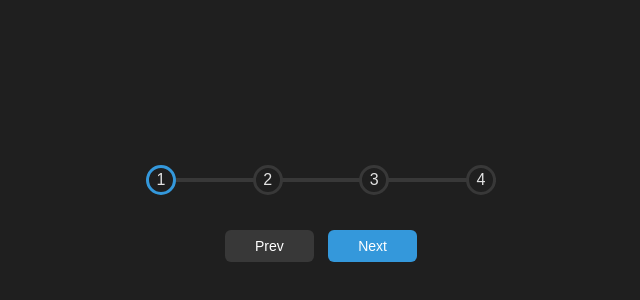
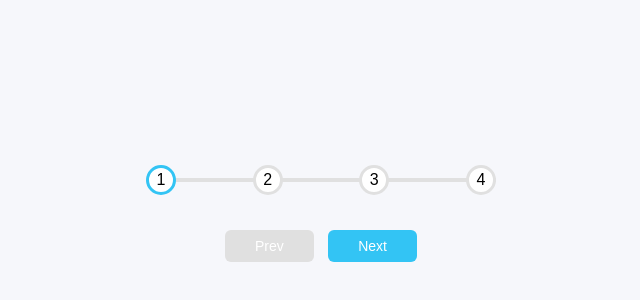
Before and after one commit to MPRCode/Progress-Steps, a plain HTML site: page index.html in a window 1280 px wide. Shown: the part 184-484 px from the top of the page, without its empty margins (319-959 px from the left). Drawn offline with Linux system fonts and the light colour scheme; a web font is replaced by a local one.

Commit message:
updated files

```diff
--- a/css/style.css
+++ b/css/style.css
@@ -1,17 +1,18 @@
 @import url('https://fonts.googleapis.com/css?family=Muli&display=swap');
 
+
 :root {
-  --line-border-fill: #3498db;
-  --line-border-empty: #383838;
+	--line-border-fill: #33C4F4;
+	--line-border-empty: #e0e0e0;
+}
 
-}
 
 * {
 	box-sizing: border-box;
 }
 
 body {
-  background-color: #1f1f1f;
+	background-color: #f6f7fb;
 	font-family: 'Muli', sans-serif;
 	display: flex;
 	align-items: center;
@@ -23,6 +24,7 @@ body {
 
 .container {
 	text-align: center;
+
 }
 
 .progress-container {
@@ -35,7 +37,7 @@ body {
 }
 
 .progress-container::before {
-  content: '';
+	content: "";
 	background-color: var(--line-border-empty);
 	position: absolute;
 	top: 50%;
@@ -59,14 +61,14 @@ body {
 }
 
 .circle {
-  background-color: #1f1f1f;
-  color:#e2e2e2;
+	background-color: #fff;
+	/* border-color: #999; */
 	border-radius: 50%;
+	width: 30px;
 	height: 30px;
-  width: 30px;
 	display: flex;
+	justify-content: center;
 	align-items: center;
-  justify-content: center;
 	border: 3px solid var(--line-border-empty);
 	transition: 0.4s ease;
 }
@@ -77,7 +79,6 @@ body {
 
 .btn {
 	background-color: var(--line-border-fill);
-  color: #fff;
 	border: 0;
 	border-radius: 6px;
 	cursor: pointer;
@@ -85,10 +86,12 @@ body {
 	padding: 8px 30px;
 	margin: 5px;
 	font-size: 14px;
+	color: #fff;
 }
 
 .btn:active {
-  transform: scale(0.98);
+	transform: scale(0.8);
+	transition: 0.2s;
 }
 
 .btn:focus {
--- a/index.html
+++ b/index.html
@@ -1,22 +1,24 @@
-<!DOCTYPE html>
+<!doctype html>
 <html lang="en">
     <head>
-    <meta charset="UTF-8" />
-    <meta name="viewport" content="width=device-width, initial-scale=1.0" />
+        <meta charset="utf-8">
+        <meta http-equiv="x-ua-compatible" content="ie=edge">
+        <title>Progress Steps</title>
+        <meta name="description" content="">
+        <meta name="viewport" content="width=device-width, initial-scale=1">
+        <!-- <link rel="stylesheet" href="https://cdnjs.cloudflare.com/ajax/libs/font-awesome/6.2.1/css/all.min.css" integrity="sha512-MV7K8+y+gLIBoVD59lQIYicR65iaqukzvf/nwasF0nqhPay5w/9lJmVM2hMDcnK1OnMGCdVK+iQrJ7lzPJQd1w==" crossorigin="anonymous" referrerpolicy="no-referrer" /> -->
         <link rel="stylesheet" type="text/css" href="css/style.css" />
-    <title>Progress Steps</title>
     </head>
     <body>
         <div class="container">
             <div class="progress-container">
                 <div class="progress" id="progress"></div>
-        <div class="circle active">1</div>
-        <div class="circle">2</div>
-        <div class="circle">3</div>
-        <div class="circle">4</div>
+                <div class="circle active" >1</div>
+                <div class="circle" >2</div>
+                <div class="circle" >3</div>
+                <div class="circle" >4</div>
             </div>
-
-      <button class="btn" id="prev" disabled>Prev</button>
+            <button class="btn" id="prev" disabled >Prev</button>
             <button class="btn" id="next">Next</button>
         </div>
     	<script src="js/script.js"></script>
```
Also changed, not shown: js/script.js (+10 -12 lines). Lines whose indentation alone changed are shown as unchanged.
